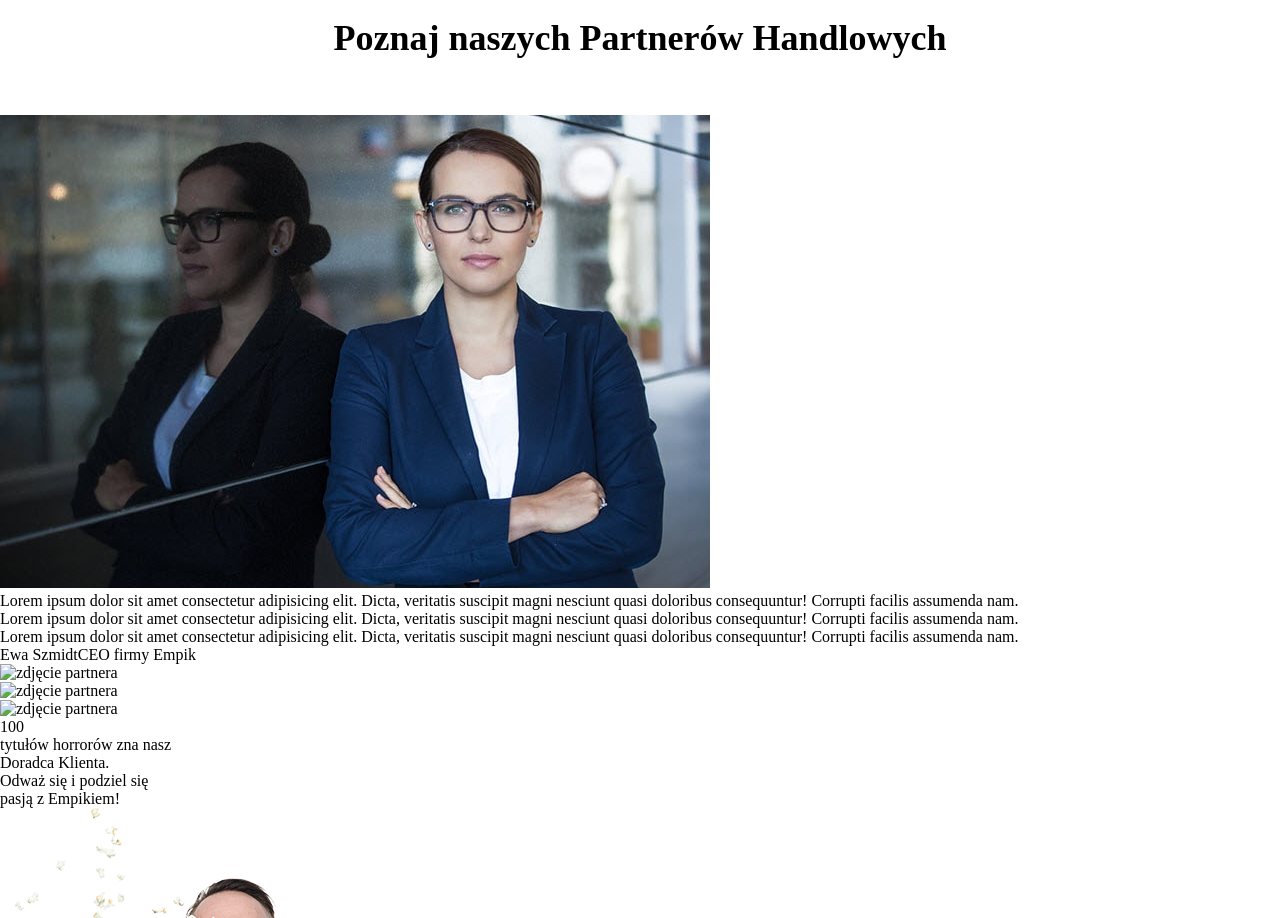
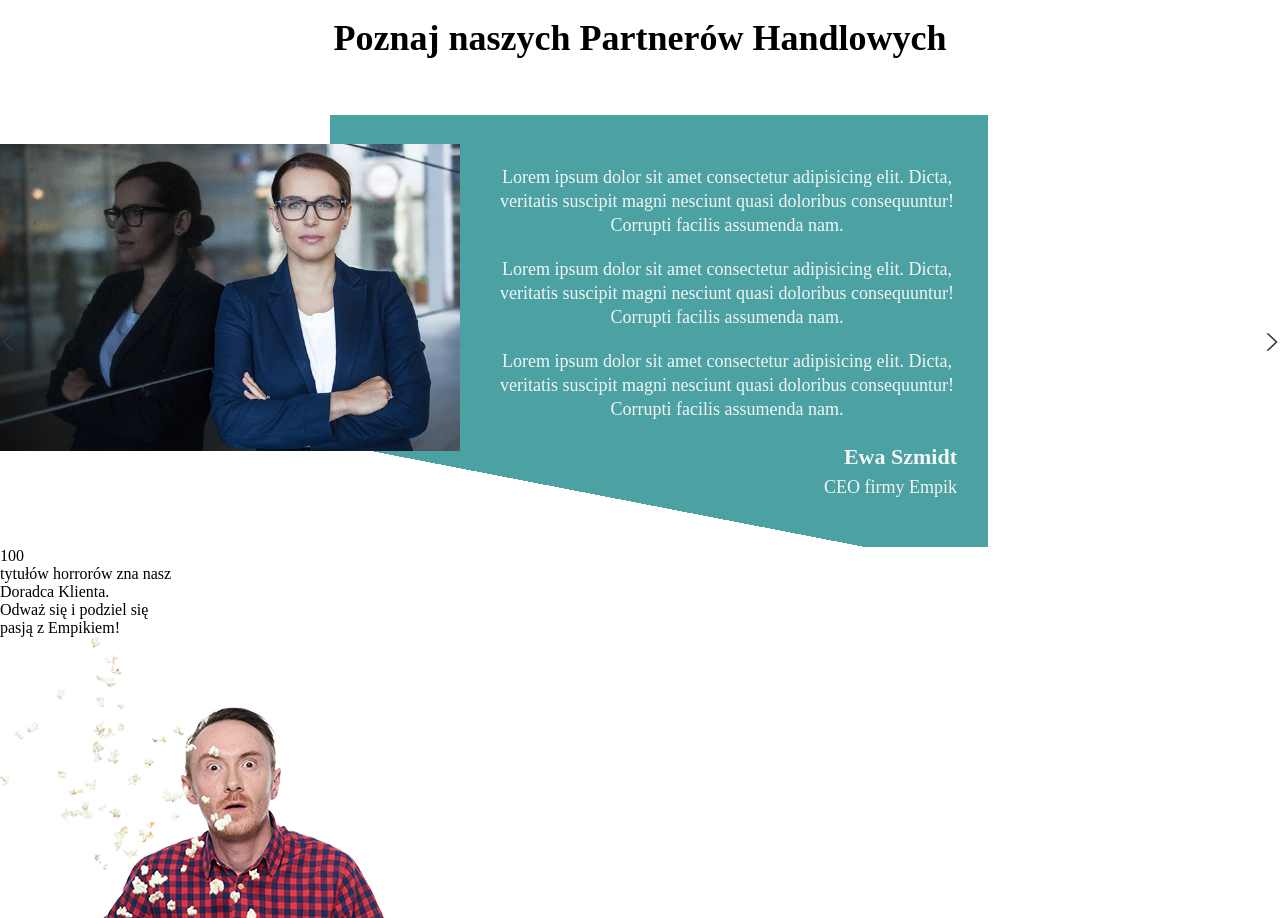
Before and after one commit to DawidGaleziewski/empik-partnerzyb2b, a website built with webpack: page src/index.html in a window 1280 px wide. Shown: the part 10810-11728 px from the top of the page. Built offline with nearby package versions, Linux system fonts and the light colour scheme; files whose address does not match are found by name.

Commit message:
update: carousel-testimonial component adding sliding logic and styles to nex/prev buttons

```diff
--- a/src/index.html
+++ b/src/index.html
@@ -562,12 +562,14 @@
             <div class="steps__box">
               <div class="steps__box-top">
                 <span class="steps__box-number">04</span>
-                <h4 class="steps__box-header">Bezpieczny
-                  początek</h4>
+                <h4 class="steps__box-header">Bezpieczny początek</h4>
               </div>
               <p class="steps__box-par">
-                Pierwsze miesiące spędzisz, wdrażając się u boku Naszych doświadczonych Partnerów Handlowych i ekspertów, którzy pomogą Ci nauczyć się nowych obowiązków. Po zakończeniu wdrożenia czeka na Ciebie otwarcie własnego salonu Empik, lub przejęcie zarządzania już istniejącego salonu. Trzymamy
-                za Ciebie kciuki!
+                Pierwsze miesiące spędzisz, wdrażając się u boku Naszych
+                doświadczonych Partnerów Handlowych i ekspertów, którzy pomogą
+                Ci nauczyć się nowych obowiązków. Po zakończeniu wdrożenia czeka
+                na Ciebie otwarcie własnego salonu Empik, lub przejęcie
+                zarządzania już istniejącego salonu. Trzymamy za Ciebie kciuki!
               </p>
             </div>
           </div>
@@ -583,36 +585,132 @@
             Poznaj naszych Partnerów Handlowych
           </h2>
 
-        <div class="carousel-testimonials">
-          <ul class="carousel-testimonial__slider">
-            <li class="carousel-testimonial__item">
-              <div class="carousel-testimonial__image-container"><img src="assets/Ewa-Szmidt-Belcarz-min.jpg" alt="zdjęcie partnera" class="carousel-testimonial__img"></div>
-              <div class="carousel-testimonial__text">
-                <p class="carousel-testimonial__par">Lorem ipsum dolor sit amet consectetur adipisicing elit. Dicta, veritatis suscipit magni nesciunt quasi doloribus consequuntur! Corrupti facilis assumenda nam.</p>
-                <p class="carousel-testimonial__par">Lorem ipsum dolor sit amet consectetur adipisicing elit. Dicta, veritatis suscipit magni nesciunt quasi doloribus consequuntur! Corrupti facilis assumenda nam.</p>
-                <p class="carousel-testimonial__par">Lorem ipsum dolor sit amet consectetur adipisicing elit. Dicta, veritatis suscipit magni nesciunt quasi doloribus consequuntur! Corrupti facilis assumenda nam.</p>
-                <span class="p carousel-testimonial__name">Ewa Szmidt</span><span class="carousel-testimonial__job-title">CEO firmy Empik</span>
+          <div id="carousel-testimonials-1" class="carousel-testimonials">
+            <span class="btn-carousel btn-carousel--previous">
+              <img src="assets/partnerzyh_31-47.png" alt="previous button">
+            </span>
+            <span class="btn-carousel btn-carousel--next">
+              <img src="assets/partnerzyh_34-50.png" alt="previous button">
+            </span>
+            <ul class="carousel-testimonials__slider">
+              <li class="carousel-testimonials__item">
+                <div class="carousel-testimonials__image-container">
+                  <img
+                    src="assets/Ewa-Szmidt-Belcarz-min.jpg"
+                    alt="zdjęcie partnera"
+                    class="carousel-testimonials__img"
+                  />
+                </div>
+                <div class="carousel-testimonials__text">
+                  <p class="carousel-testimonials__par">
+                    Lorem ipsum dolor sit amet consectetur adipisicing elit.
+                    Dicta, veritatis suscipit magni nesciunt quasi doloribus
+                    consequuntur! Corrupti facilis assumenda nam.
+                  </p>
+                  <p class="carousel-testimonials__par">
+                    Lorem ipsum dolor sit amet consectetur adipisicing elit.
+                    Dicta, veritatis suscipit magni nesciunt quasi doloribus
+                    consequuntur! Corrupti facilis assumenda nam.
+                  </p>
+                  <p class="carousel-testimonials__par">
+                    Lorem ipsum dolor sit amet consectetur adipisicing elit.
+                    Dicta, veritatis suscipit magni nesciunt quasi doloribus
+                    consequuntur! Corrupti facilis assumenda nam.
+                  </p>
+                  <span class="carousel-testimonials__name">Ewa Szmidt</span
+                  ><span class="carousel-testimonials__job-title"
+                    >CEO firmy Empik</span
+                  >
                 </div>
               </li>
-            <li class="carousel-testimonial__item">
-              <div class="carousel-testimonial__image-container"><img src="" alt="zdjęcie partnera" class="carousel-testimonial__img"></div>
-              <div class="carousel-testimonial__text">
-                <p class="carousel-testimonial__par"></p>
-                <span class="p carousel-testimonial__name"></span><span class="carousel-testimonial__job-title"></span>
+              <li class="carousel-testimonials__item">
+                <div class="carousel-testimonials__image-container">
+                  <img
+                    src="assets/Ewa-Szmidt-Belcarz-min.jpg"
+                    alt="zdjęcie partnera"
+                    class="carousel-testimonials__img"
+                  />
+                </div>
+                <div class="carousel-testimonials__text">
+                  <p class="carousel-testimonials__par">
+                    Lorem ipsum dolor sit amet consectetur adipisicing elit.
+                    Dicta, veritatis suscipit magni nesciunt quasi doloribus
+                    consequuntur! Corrupti facilis assumenda nam.
+                  </p>
+                  <p class="carousel-testimonials__par">
+                    Lorem ipsum dolor sit amet consectetur adipisicing elit.
+                    Dicta, veritatis suscipit magni nesciunt quasi doloribus
+                    consequuntur! Corrupti facilis assumenda nam.
+                  </p>
+                  <p class="carousel-testimonials__par">
+                    Lorem ipsum dolor sit amet consectetur adipisicing elit.
+                    Dicta, veritatis suscipit magni nesciunt quasi doloribus
+                    consequuntur! Corrupti facilis assumenda nam.
+                  </p>
+                  <span class="carousel-testimonials__name">Ewa Szmidt</span
+                  ><span class="carousel-testimonials__job-title"
+                    >CEO firmy Empik</span
+                  >
                 </div>
               </li>
-            <li class="carousel-testimonial__item">
-              <div class="carousel-testimonial__image-container"><img src="" alt="zdjęcie partnera" class="carousel-testimonial__img"></div>
-              <div class="carousel-testimonial__text">
-                <p class="carousel-testimonial__par"></p>
-                <span class="p carousel-testimonial__name"></span><span class="carousel-testimonial__job-title"></span>
+              <li class="carousel-testimonials__item">
+                <div class="carousel-testimonials__image-container">
+                  <img
+                    src="assets/Ewa-Szmidt-Belcarz-min.jpg"
+                    alt="zdjęcie partnera"
+                    class="carousel-testimonials__img"
+                  />
+                </div>
+                <div class="carousel-testimonials__text">
+                  <p class="carousel-testimonials__par">
+                    Lorem ipsum dolor sit amet consectetur adipisicing elit.
+                    Dicta, veritatis suscipit magni nesciunt quasi doloribus
+                    consequuntur! Corrupti facilis assumenda nam.
+                  </p>
+                  <p class="carousel-testimonials__par">
+                    Lorem ipsum dolor sit amet consectetur adipisicing elit.
+                    Dicta, veritatis suscipit magni nesciunt quasi doloribus
+                    consequuntur! Corrupti facilis assumenda nam.
+                  </p>
+                  <p class="carousel-testimonials__par">
+                    Lorem ipsum dolor sit amet consectetur adipisicing elit.
+                    Dicta, veritatis suscipit magni nesciunt quasi doloribus
+                    consequuntur! Corrupti facilis assumenda nam.
+                  </p>
+                  <span class="carousel-testimonials__name">Ewa Szmidt</span
+                  ><span class="carousel-testimonials__job-title"
+                    >CEO firmy Empik</span
+                  >
                 </div>
               </li>
-            <li class="carousel-testimonial__item">
-              <div class="carousel-testimonial__image-container"><img src="" alt="zdjęcie partnera" class="carousel-testimonial__img"></div>
-              <div class="carousel-testimonial__text">
-                <p class="carousel-testimonial__par"></p>
-                <span class="p carousel-testimonial__name"></span><span class="carousel-testimonial__job-title"></span>
+              <li class="carousel-testimonials__item">
+                <div class="carousel-testimonials__image-container">
+                  <img
+                    src="assets/Ewa-Szmidt-Belcarz-min.jpg"
+                    alt="zdjęcie partnera"
+                    class="carousel-testimonials__img"
+                  />
+                </div>
+                <div class="carousel-testimonials__text">
+                  <p class="carousel-testimonials__par">
+                    Lorem ipsum dolor sit amet consectetur adipisicing elit.
+                    Dicta, veritatis suscipit magni nesciunt quasi doloribus
+                    consequuntur! Corrupti facilis assumenda nam.
+                  </p>
+                  <p class="carousel-testimonials__par">
+                    Lorem ipsum dolor sit amet consectetur adipisicing elit.
+                    Dicta, veritatis suscipit magni nesciunt quasi doloribus
+                    consequuntur! Corrupti facilis assumenda nam.
+                  </p>
+                  <p class="carousel-testimonials__par">
+                    Lorem ipsum dolor sit amet consectetur adipisicing elit.
+                    Dicta, veritatis suscipit magni nesciunt quasi doloribus
+                    consequuntur! Corrupti facilis assumenda nam.
+                  </p>
+                  <span class="carousel-testimonials__name">Ewa Szmidt</span
+                  ><span class="carousel-testimonials__job-title"
+                    >CEO firmy Empik</span
+                  >
                 </div>
               </li>
             </ul>
--- /dev/null
+++ b/src/javascript/components/carousel-testimonials.js
@@ -0,0 +1,103 @@
+class CarouselTestimonials {
+  constructor(
+    DOMCarouselSelector,
+    DOMSliderSelector,
+    DOMCarouselSingleSlide,
+    DOMCarouselBtnPrevious,
+    DOMCarouselBtnNext,
+    sliderMarginLeftPx
+  ) {
+    // DOM selectors
+    this.DOMCarouselSelector = DOMCarouselSelector;
+    this.DOMCarouselSingleSlide = DOMCarouselSingleSlide;
+    this.DOMSliderSelector = DOMSliderSelector;
+    this.DOMCarouselBtnPrevious = DOMCarouselBtnPrevious;
+    this.DOMCarouselBtnNext = DOMCarouselBtnNext;
+
+    // DOM elements
+    this.UICarousel = document.querySelector(this.DOMCarouselSelector);
+    this.UISlides = this.UICarousel.querySelectorAll(
+      this.DOMCarouselSingleSlide
+    );
+    this.UISlider = this.UICarousel.querySelector(this.DOMSliderSelector);
+    this.UIBtnPrevious = this.UICarousel.querySelector(
+      this.DOMCarouselBtnPrevious
+    );
+    this.UIBtnNext = this.UICarousel.querySelector(this.DOMCarouselBtnNext);
+
+    // Utils
+    this.utilSlidesWidthsArray = [];
+    this.utilPositionFromLeftArray = [];
+    this.utilSlidesTotalWidth = 0;
+    this.currentSlideIndex = 0;
+
+    this.sliderMarginLeftPx = sliderMarginLeftPx;
+  }
+
+  getSlidesWidth() {
+    const slidesWidths = Array.from(this.UISlides).map(slide => {
+      return slide.offsetWidth;
+    });
+
+    this.utilSlidesWidthsArray = slidesWidths;
+    this.utilSlidesTotalWidth = this.utilSlidesWidthsArray.reduce(
+      (total, slideWidth) => {
+        return total + slideWidth;
+      }
+    );
+  }
+
+  calculateSlidesPositionsFromLeft() {
+    const slidesFromLeftPositions = this.utilSlidesWidthsArray.map(
+      (slideWidth, index, slidesArray) => {
+        return slidesArray.slice(0, index + 1).reduce((total, current) => {
+          return total + current;
+        });
+      }
+    );
+    // slides will start from 0 starting from left;
+    slidesFromLeftPositions.unshift(0);
+    this.utilPositionFromLeftArray = slidesFromLeftPositions;
+  }
+
+  positionSlidesInCarousel() {
+    Array.from(this.UISlides).forEach((slide, index) => {
+      console.log(slide);
+      slide.style.left = `${this.utilPositionFromLeftArray[index] +
+        this.sliderMarginLeftPx}px`;
+    });
+  }
+
+  moveSlider(toSlideIndex) {
+    this.UISlider.style.transform = `translateX(${this
+      .utilPositionFromLeftArray[toSlideIndex] * -1}px)`;
+  }
+
+  nextSlideHandler() {
+    this.UIBtnNext.addEventListener("click", () => {
+      this.currentSlideIndex += 1;
+      this.moveSlider(this.currentSlideIndex);
+      console.log(this.currentSlideIndex);
+    });
+  }
+
+  previousSlideHandler() {
+    this.UIBtnPrevious.addEventListener("click", () => {
+      if (this.currentSlideIndex > 0) {
+        this.currentSlideIndex -= 1;
+        this.moveSlider(this.currentSlideIndex);
+      }
+    });
+  }
+
+  start() {
+    this.getSlidesWidth();
+    this.calculateSlidesPositionsFromLeft();
+    this.calculateSlidesPositionsFromLeft();
+    this.positionSlidesInCarousel();
+    this.nextSlideHandler();
+    this.previousSlideHandler();
+  }
+}
+
+export default CarouselTestimonials;
--- a/src/main.scss
+++ b/src/main.scss
@@ -10,6 +10,7 @@
 @import "./sass/components/button";
 @import "./sass/components/candidate-profile";
 @import "./sass/components/benefits";
+@import "./sass/components/carousel-testimonials";
 
 @import "./sass/layout/grid";
 @import "./sass/layout/header";
--- a/src/sass/components/_carousel-testimonials.scss
+++ b/src/sass/components/_carousel-testimonials.scss
@@ -1,25 +1,85 @@
 .carousel-testimonials {
+  overflow: hidden;
+  text-align: center;
+  position: relative;
+
+  .btn-carousel {
+    top: 50%;
+    z-index: 5;
+    display: block;
+    position: absolute;
+    cursor: pointer;
+
+    &--previous {
+      left: 0;
+    }
+
+    &--next {
+      right: 0;
+    }
+  }
+
   &__slider {
+    position: relative;
+    display: block;
+    margin: 0 auto;
+    height: 43.2rem;
+    transition: transform 0.5s ease-in;
   }
 
   &__item {
+    top: 0;
+    left: 0;
+    position: absolute;
+    display: flex;
+    width: 100%;
   }
 
   &__image-container {
+    position: relative;
+    max-width: 46rem;
+    margin-right: 3.7rem;
+    margin-top: 2.9rem;
   }
 
   &__img {
+    width: 100%;
   }
 
   &__text {
+    box-sizing: initial;
+    max-width: 46rem;
+    // background-color: #4ca1a2;
+    // background-image: url("./assets/partnerzyh_60.png");
+    // background-repeat: no-repeat;
+    // background-position: center;
+    // background-size: 100% 100%;
+
+    // background-color: #4ca1a2;
+    background-image: linear-gradient(11deg, transparent 20%, #4ca1a2 20%);
+
+    padding: 5.1rem 3.1rem 5.7rem 16.7rem;
+    color: #f2f6f7;
+    line-height: 1.33;
+    font-size: 1.8rem;
+
+    margin-left: -16.7rem;
   }
 
   &__par {
+    margin-bottom: 2rem;
   }
 
   &__name {
+    font-size: 2.2rem;
+    display: block;
+    font-weight: 900;
+    margin-bottom: 0.5rem;
+    text-align: right;
   }
 
   &__job-title {
+    display: block;
+    text-align: right;
   }
 }
```
Also changed, not shown: src/index.js (+12 -0 lines). Lines whose indentation alone changed are shown as unchanged.
